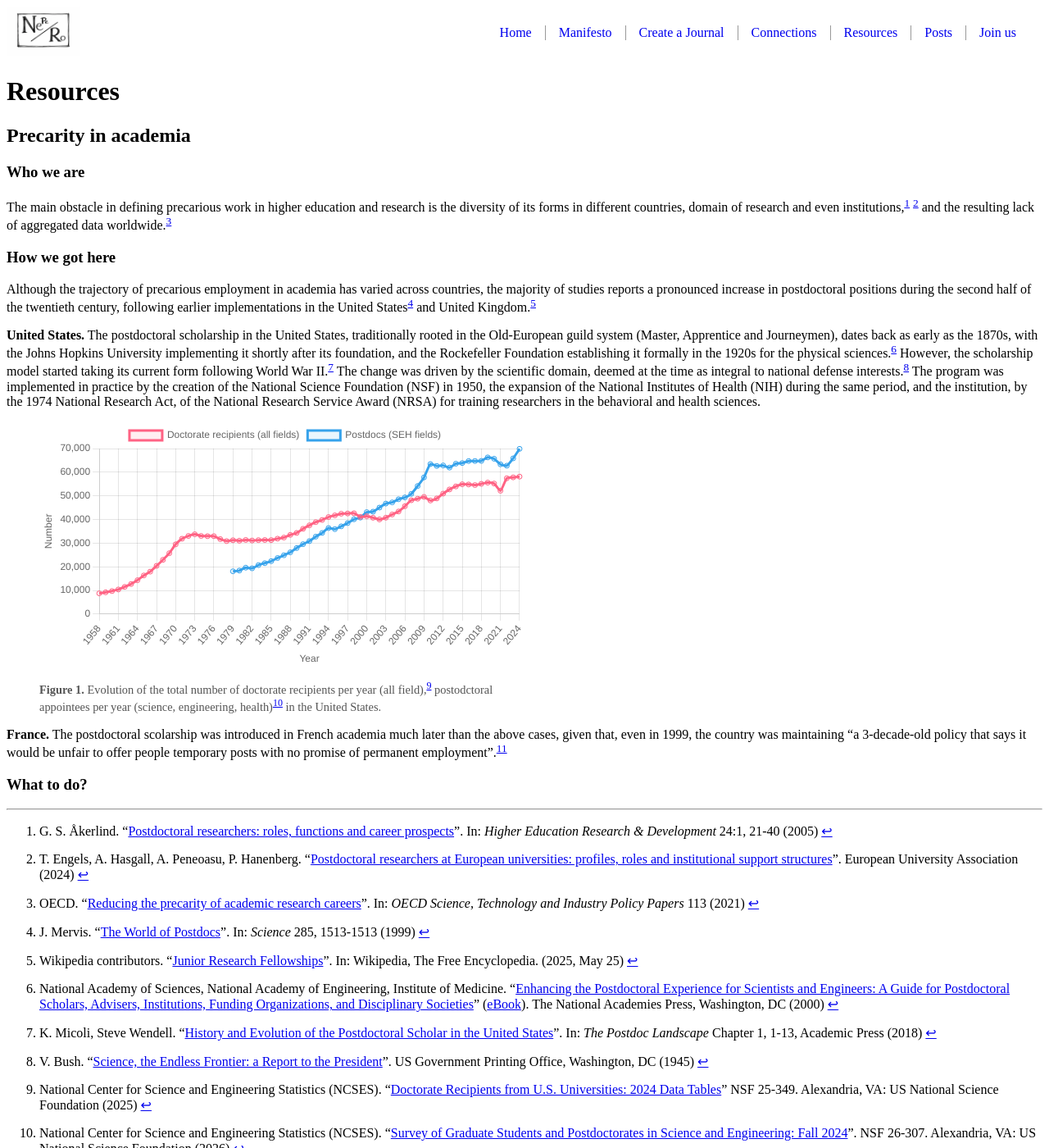
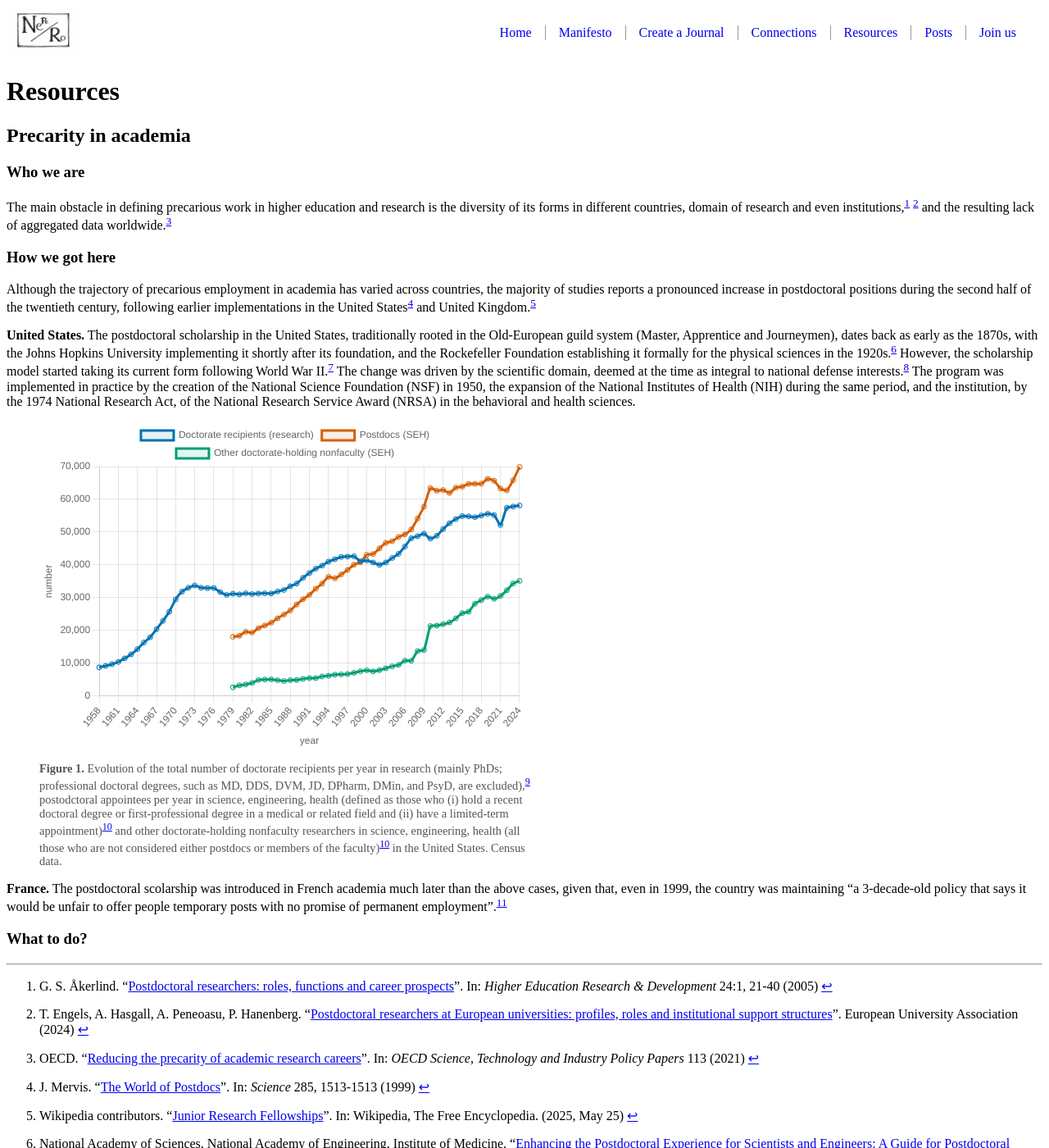
Before and after one commit to NPR-Nepero/nepero, a Jekyll site: the page built from resources.md, in a window 1280 px wide and 1400 px high. Shown: the whole window at 82% size. Built offline with Jekyll 4.4.1, drawn with Linux system fonts in a browser that asks for light colours; part of the change alters nothing that is shown.

Commit message:
updating plot

```diff
--- a/assets/data/US_phd_postdoc_timeseries.csv
+++ b/assets/data/US_phd_postdoc_timeseries.csv
@@ -1,68 +1,68 @@
-Year,Doctorate recipients (number),"Postdoctoral appointees (science, engineering, health)"
-1958,8773,
-1959,9213,
-1960,9733,
-1961,10413,
-1962,11500,
-1963,12728,
-1964,14325,
-1965,16340,
-1966,17949,
-1967,20403,
-1968,22937,
-1969,25743,
-1970,29498,
-1971,31867,
-1972,33041,
-1973,33755,
-1974,33047,
-1975,32952,
-1976,32946,
-1977,31716,
-1978,30875,
-1979,31238,18101
-1980,31019,18399
-1981,31355,19634
-1982,31108,19363
-1983,31280,20712
-1984,31334,21535
-1985,31295,22387
-1986,31897,23721
-1987,32365,24881
-1988,33497,26123
-1989,34325,27932
-1990,36065,29565
-1991,37530,30865
-1992,38886,32747
-1993,39800,34322
-1994,41034,36377
-1995,41747,35926
-1996,42437,37107
-1997,42539,38481
-1998,42636,40086
-1999,41101,40800
-2000,41369,43115
-2001,40744,43311
-2002,40031,45034
-2003,40762,46728
-2004,42122,47240
-2005,43385,48555
-2006,45620,49343
-2007,48132,50840
-2008,48776,54164
-2009,49552,57805
-2010,48028,63439
-2011,48909,62639
-2012,50943,62851
-2013,52703,61942
-2014,53986,63593
-2015,54886,63861
-2016,54809,64712
-2017,54550,64733
-2018,55077,64783
-2019,55598,66247
-2020,55200,65681
-2021,52159,63328
-2022,57439,62750
-2023,57806,65850
-2024,58131,69877
+Year,Doctorate recipients (number),"Postdoctoral appointees (science, engineering, health)",Doctorate-holding nonfaculty
+1958,8773,,
+1959,9213,,
+1960,9733,,
+1961,10413,,
+1962,11500,,
+1963,12728,,
+1964,14325,,
+1965,16340,,
+1966,17949,,
+1967,20403,,
+1968,22937,,
+1969,25743,,
+1970,29498,,
+1971,31867,,
+1972,33041,,
+1973,33755,,
+1974,33047,,
+1975,32952,,
+1976,32946,,
+1977,31716,,
+1978,30875,,
+1979,31238,18101,2687
+1980,31019,18399,3260
+1981,31355,19634,3559
+1982,31108,19363,4026
+1983,31280,20712,4896
+1984,31334,21535,5042
+1985,31295,22387,5103
+1986,31897,23721,4846
+1987,32365,24881,4597
+1988,33497,26123,4869
+1989,34325,27932,4908
+1990,36065,29565,5255
+1991,37530,30865,5478
+1992,38886,32747,5482
+1993,39800,34322,6001
+1994,41034,36377,6209
+1995,41747,35926,6534
+1996,42437,37107,6604
+1997,42539,38481,6722
+1998,42636,40086,7100
+1999,41101,40800,7573
+2000,41369,43115,7879
+2001,40744,43311,7531
+2002,40031,45034,7906
+2003,40762,46728,8473
+2004,42122,47240,9075
+2005,43385,48555,9527
+2006,45620,49343,10814
+2007,48132,50840,10752
+2008,48776,54164,13747
+2009,49552,57805,14059
+2010,48028,63439,21345
+2011,48909,62639,21498
+2012,50943,62851,21908
+2013,52703,61942,22465
+2014,53986,63593,23706
+2015,54886,63861,25292
+2016,54809,64712,25747
+2017,54550,64733,28180
+2018,55077,64783,29284
+2019,55598,66247,30349
+2020,55200,65681,29661
+2021,52159,63328,30548
+2022,57439,62750,32279
+2023,57806,65850,34342
+2024,58131,69877,35142
--- a/resources.md
+++ b/resources.md
@@ -15,13 +15,13 @@ The main obstacle in defining precarious work in higher education and research i
 
 Although the trajectory of precarious employment in academia has varied across countries, the majority of studies reports a pronounced increase in postdoctoral positions during the second half of the twentieth century, following earlier implementations in the United States[^mervis1999science] and United Kingdom.[^wikiJRF]
 
-**United States.** The postdoctoral scholarship in the United States, traditionally rooted in the Old-European guild system (Master, Apprentice and Journeymen), dates back as early as the 1870s, with the Johns Hopkins University implementing it shortly after its foundation, and the Rockefeller Foundation establishing it formally in the 1920s for the physical sciences.[^nas2000] However, the scholarship model started taking its current form following World War II.[^micoli2018history] The change was driven by the scientific domain, deemed at the time as integral to national defense interests.[^bush1945frontier] The program was implemented in practice by the creation of the National Science Foundation (NSF) in 1950, the expansion of the National Institutes of Health (NIH) during the same period, and the institution, by the 1974 National Research Act, of the National Research Service Award (NRSA) for training researchers in the behavioral and health sciences.
+**United States.** The postdoctoral scholarship in the United States, traditionally rooted in the Old-European guild system (Master, Apprentice and Journeymen), dates back as early as the 1870s, with the Johns Hopkins University implementing it shortly after its foundation, and the Rockefeller Foundation establishing it formally for the physical sciences in the 1920s.[^nas2000] However, the scholarship model started taking its current form following World War II.[^micoli2018history] The change was driven by the scientific domain, deemed at the time as integral to national defense interests.[^bush1945frontier] The program was implemented in practice by the creation of the National Science Foundation (NSF) in 1950, the expansion of the National Institutes of Health (NIH) during the same period, and the institution, by the 1974 National Research Act, of the National Research Service Award (NRSA) in the behavioral and health sciences.
 
 <figure class="chart-figure">
   <canvas id="myChart"></canvas>
   <figcaption >
   <p markdown="1">
-**Figure 1.** Evolution of the total number of doctorate recipients per year (all field),[^ncses2025sed] postodctoral appointees per year (science, engineering, health)[^ncses2026sgspse] in the United States.
+**Figure 1.** Evolution of the total number of doctorate recipients per year in research (mainly PhDs; professional doctoral degrees, such as MD, DDS, DVM, JD, DPharm, DMin, and PsyD, are excluded),[^ncses2025sed] postodctoral appointees per year in science, engineering, health (defined as those who (i) hold a recent doctoral degree or first-professional degree in a medical or related field and (ii) have a limited-term appointment)[^ncses2026sgspse] and other doctorate-holding nonfaculty researchers in science, engineering, health (all those who are not considered either postdocs or members of the faculty)[^ncses2026sgspse] in the United States. Census data.
 </p>
   </figcaption>
 </figure>
@@ -42,9 +42,9 @@ async function loadCSVData() {
     const response = await fetch('{{ "/assets/data/US_phd_postdoc_timeseries.csv" | relative_url }}');
     const text = await response.text();
     const rows = text.trim().split("\n").slice(1);
-    const labels = [], data1 = [], data2 = [];
+    const labels = [], data1 = [], data2 = []; data3 = [];
     rows.forEach(row => {
-        const [date, value1, value2] = row.split(",");
+        const [date, value1, value2, value3] = row.split(",");
         labels.push(date);
         data1.push(Number(value1));
         if (value2 === undefined || value2.trim() === "") {
@@ -52,12 +52,17 @@ async function loadCSVData() {
 	} else {
 		data2.push(Number(value2));
 	}
+	if (value3 === undefined || value3.trim() === "") {
+        	data3.push(null);
+	} else {
+		data3.push(Number(value3));
+	}
     });
-    return { labels, data1, data2 };
+    return { labels, data1, data2, data3 };
 }
 
 async function renderChart() {
-    const { labels, data1, data2 } = await loadCSVData();
+    const { labels, data1, data2, data3 } = await loadCSVData();
     const ctx = document.getElementById('myChart').getContext('2d');
 
     new Chart(ctx, {
@@ -66,18 +71,26 @@ async function renderChart() {
             labels: labels,
             datasets: [
             {
-                label: 'Doctorate recipients (all fields)',
+                label: 'Doctorate recipients (research)',
                 data: data1,
-                borderColor: 'rgb(255, 99, 132)',
-                backgroundColor: 'rgba(255, 99, 132, 0.1)',
+                borderColor: 'rgb(0, 114, 178)',
+                backgroundColor: 'rgba(0, 114, 178, 0.1)',
                 fill: false,
                 tension: 0.2
             },
             {
-                label: 'Postdocs (SEH fields)',
+                label: 'Postdocs (SEH)',
                 data: data2,
-                borderColor: 'rgb(54, 162, 235)',
-                backgroundColor: 'rgba(54, 162, 235, 0.1)',
+                borderColor: 'rgb(213, 94, 0)',
+                backgroundColor: 'rgba(213, 94, 0, 0.1)',
+                fill: false,
+                tension: 0.2
+            },
+            {
+                label: 'Other doctorate-holding nonfaculty (SEH)',
+                data: data3,
+                borderColor: 'rgb(0, 158, 115)',
+                backgroundColor: 'rgba(0, 158, 115, 0.1)',
                 fill: false,
                 tension: 0.2
             },
@@ -85,6 +98,7 @@ async function renderChart() {
         },
         options: {
             responsive: true,
+            aspectRatio: 1.5,
             interaction: {
                 mode: 'index',
                 intersect: false
@@ -94,10 +108,10 @@ async function renderChart() {
             },
             scales: {
                 x: {
-                    title: { display: true, text: 'Year' }
+                    title: { display: true, text: 'year' }
                 },
                 y: {
-                    title: { display: true, text: 'Number' }
+                    title: { display: true, text: 'number' }
                 }
             }
         }
```
Also changed, not shown: 1 other file.
